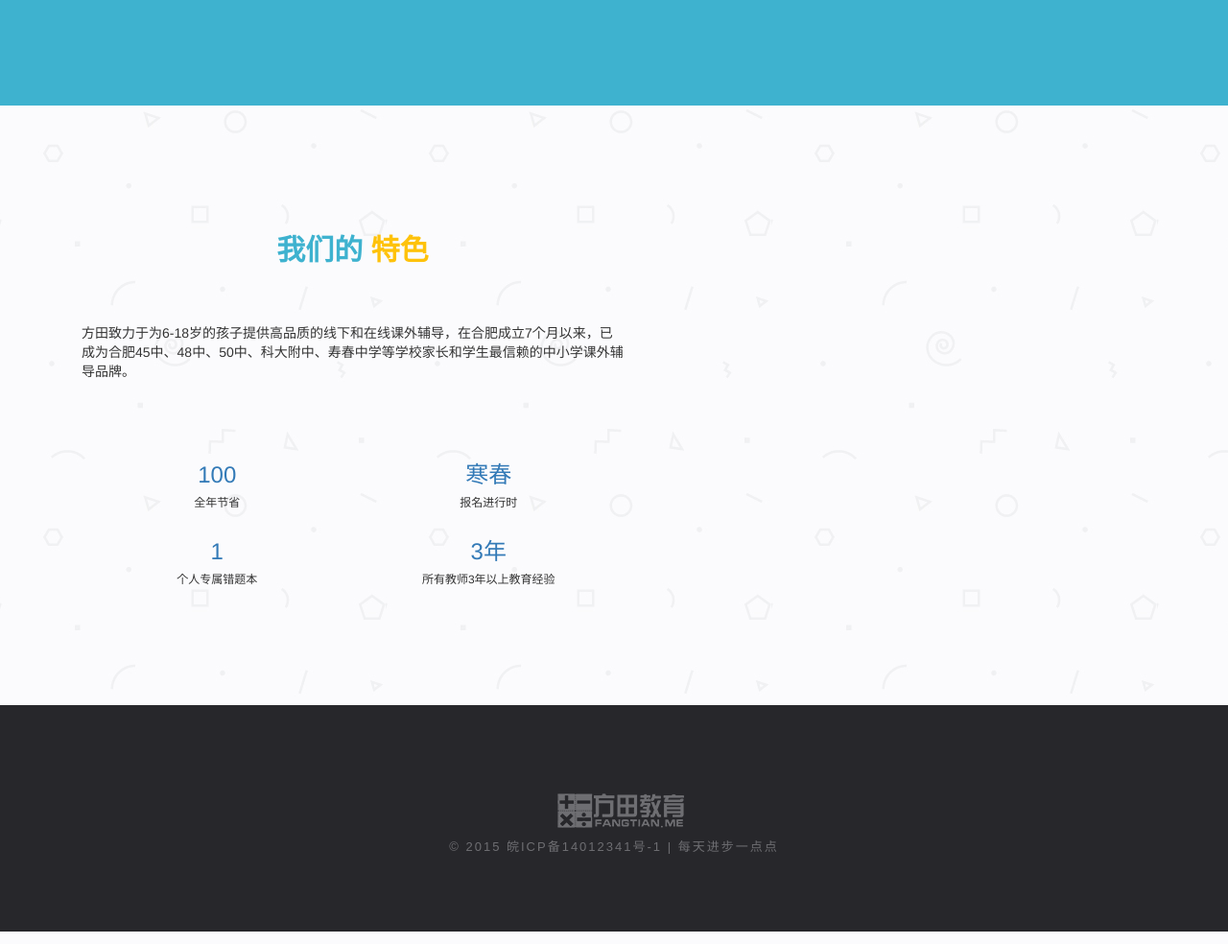
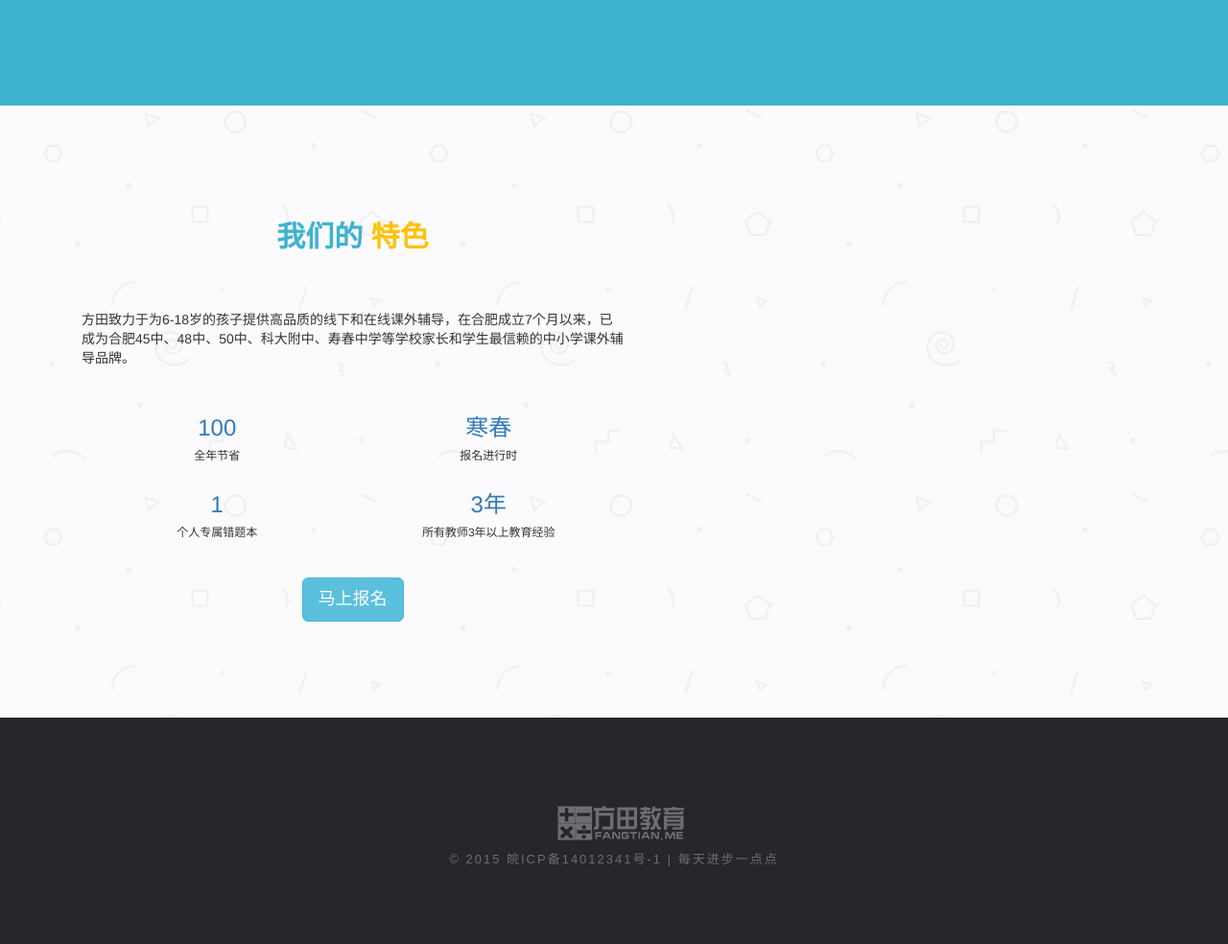
Before and after one commit to fangtian/fangtian_new, a PHP site: page /haibian/ in a window 1280 px wide. Shown: the part 2012-2996 px from the top of the page at 96% size. Run offline with PHP 8.4, Linux system fonts and the light colour scheme.

Commit message:
index css

```diff
--- a/_/css/fangtian.css
+++ b/_/css/fangtian.css
@@ -229,13 +229,13 @@ header #dropdown-wx-menu .wx_desc {
   }
 }
 #home #homecontainer .our .container .range-content .content_l {
-  padding-top: 70px;
-  padding-bottom: 70px;
+  padding-top: 50px;
+  padding-bottom: 50px;
 }
 @media (min-width: 992px) {
   #home #homecontainer .our .container .range-content .content_l {
-    padding-top: 114px;
-    padding-bottom: 114px;
+    padding-top: 100px;
+    padding-bottom: 100px;
     padding-right: 70px;
   }
 }
@@ -264,8 +264,12 @@ header #dropdown-wx-menu .wx_desc {
   }
 }
 #home #homecontainer .our .container .range-content .content_l .tile .range {
-  margin-top: 65px;
-  text-align: center;
+  margin-top: 30px;
+  text-align: center;
+}
+#home #homecontainer .our .container .range-content .content_l .tile .singup {
+  text-align: center;
+  margin-top: 30px;
 }
 #home #homecontainer .about {
   background: #3eb2cf;
--- a/index.html
+++ b/index.html
@@ -281,7 +281,7 @@
         <section class="our">
             <div class="container">
                 <div class="range-content col-sm-7">
-                    <div class="content_r view-animate zoomInSmall delay-04"></div>
+                    <div class="content_r view-animate zoomInSmall delay-1"></div>
                     <div class="content_l">
                         <h2 class="view-animate fadeInLeftSm delay-04">
                             <span class="first-word">我们的</span> 特色
@@ -329,6 +329,9 @@
                                         </div>
                                     </div>
                                 </div>
+                            </div>
+                            <div class="singup view-animate fadeInLeftSm delay-06 ">
+                                <a href="/install" id="install-meteor-btn" class="btn btn-info btn-lg btn-invert" role="button">马上报名</a>
                             </div>
                         </div>
                     </div>
```
Also changed, not shown: _/components/less/_fangtian.less (+10 -7 lines).
